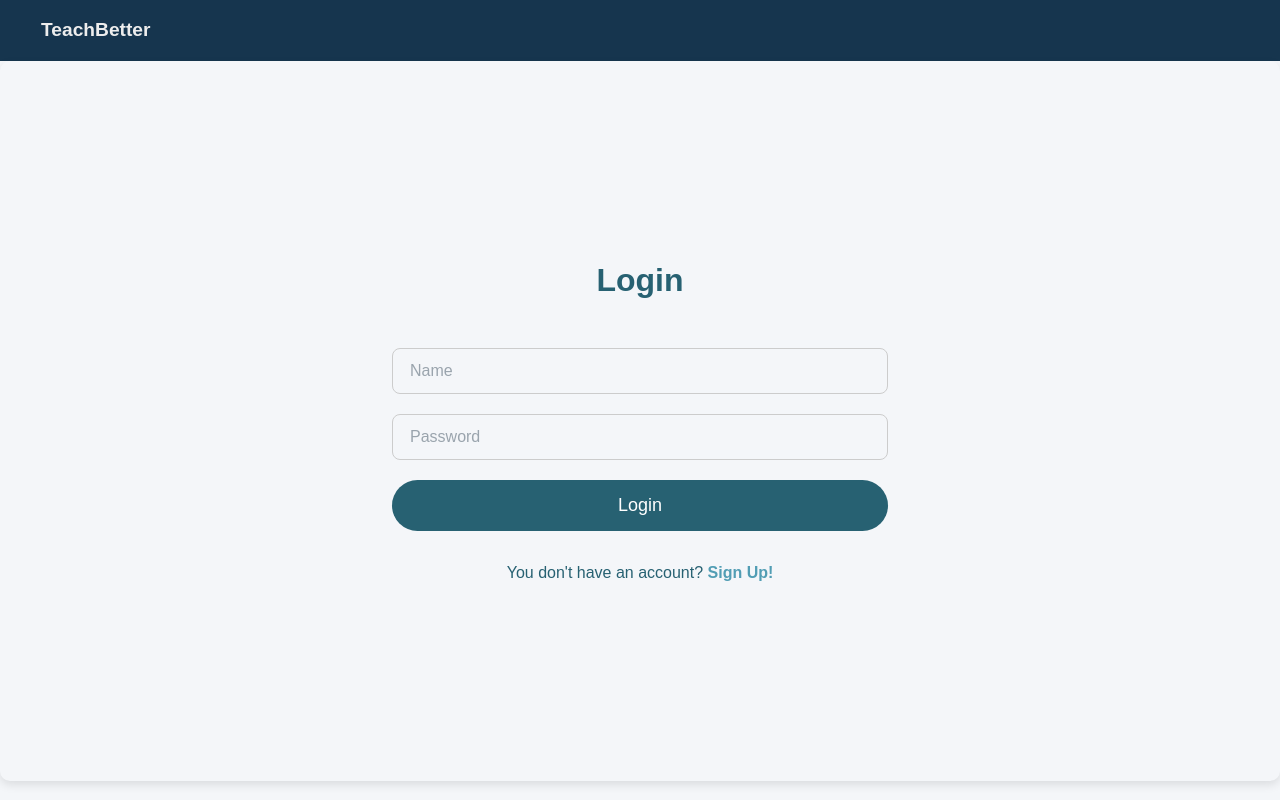
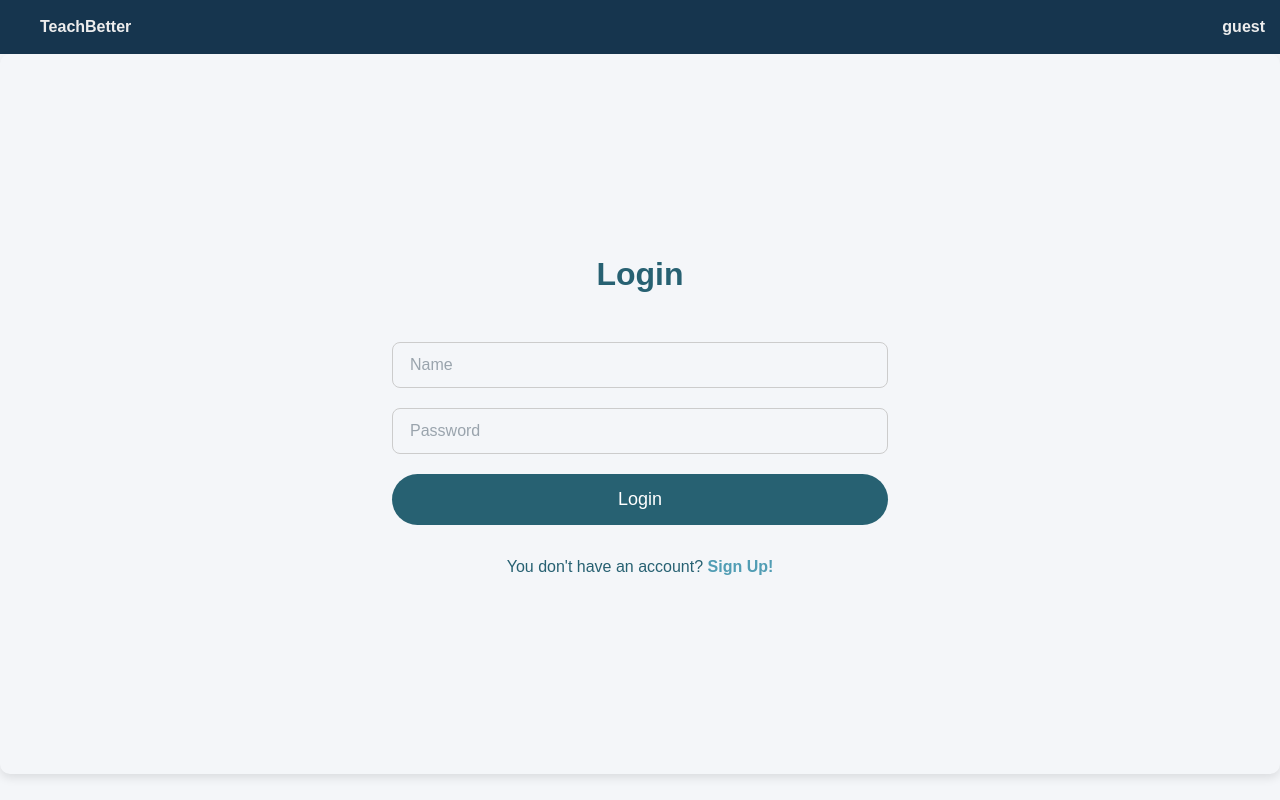
Before and after one commit to c0mradich/School_Project, a Next.js app in the folder frontend/: page /login in a window 1280 px wide. Built offline with nearby package versions, Linux system fonts and the light colour scheme.

Commit message:
USERNAME

```diff
--- a/frontend/app/Header.tsx
+++ b/frontend/app/Header.tsx
@@ -1,17 +1,15 @@
-"use client";
-import { useRouter } from "next/navigation";
+'use client';
+import { useUser } from './context/UserContext';
+import { useRouter } from 'next/navigation';
 
 export default function Header() {
+  const { user } = useUser();
   const router = useRouter();
 
   return (
-    <header style={{ padding: "1rem" }}>
-      <span
-        style={{ cursor: "pointer", fontWeight: 700, fontSize: "1.2rem" }}
-        onClick={() => router.push("/ebene")}
-      >
-        TeachBetter
-      </span>
+    <header>
+      <span onClick={() => router.push("/ebene")}>TeachBetter</span>
+      <span className="username">{user?.name || "guest"}</span>
     </header>
   );
 }
--- a/frontend/app/globals.css
+++ b/frontend/app/globals.css
@@ -30,8 +30,16 @@ header{
   padding: 15px;
   font-family:'Arial';
   font-weight: 700;
+  display: flex;
 }
 header span{
   padding-left: 25px;
   color: #ededed;
 }
+
+header span:hover{
+  cursor: pointer;
+}
+header span.username{
+  margin-left: auto;
+}
--- a/frontend/app/layout.tsx
+++ b/frontend/app/layout.tsx
@@ -30,8 +30,8 @@ export default function RootLayout({
       <body
         className={`${geistSans.variable} ${geistMono.variable} antialiased`}
       >
+        <UserProvider>
         <Header></Header>
-        <UserProvider>
         {children}
         </UserProvider>
       </body>
--- a/frontend/app/login/page.tsx
+++ b/frontend/app/login/page.tsx
@@ -73,7 +73,6 @@ function SignIn() {
       sessionStorage.setItem("user_id",result.id)
       sessionStorage.setItem("user_name", result.name)
     }
-    console.log("RESULT: ", result)
   };
 
   return (
```
